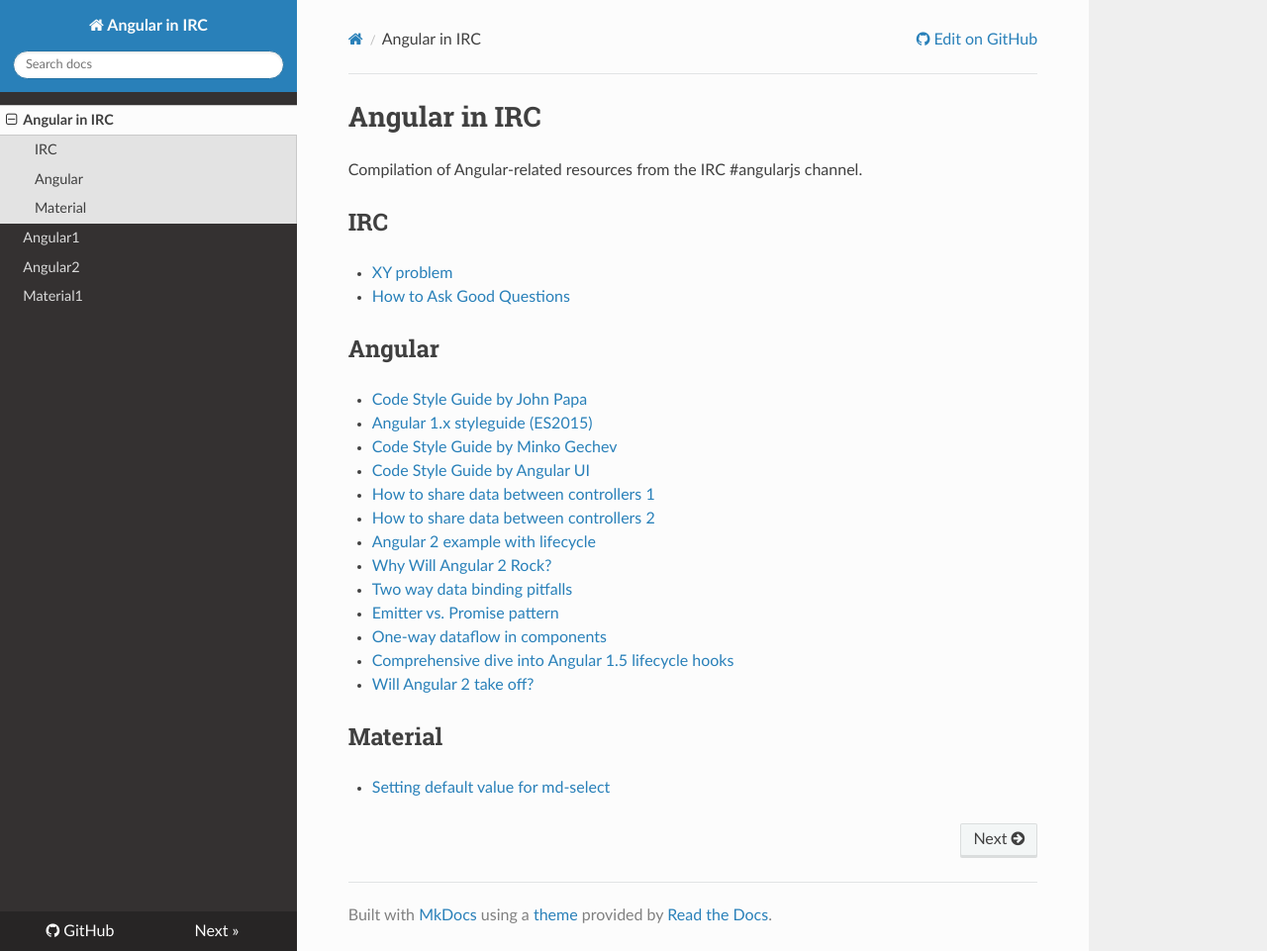
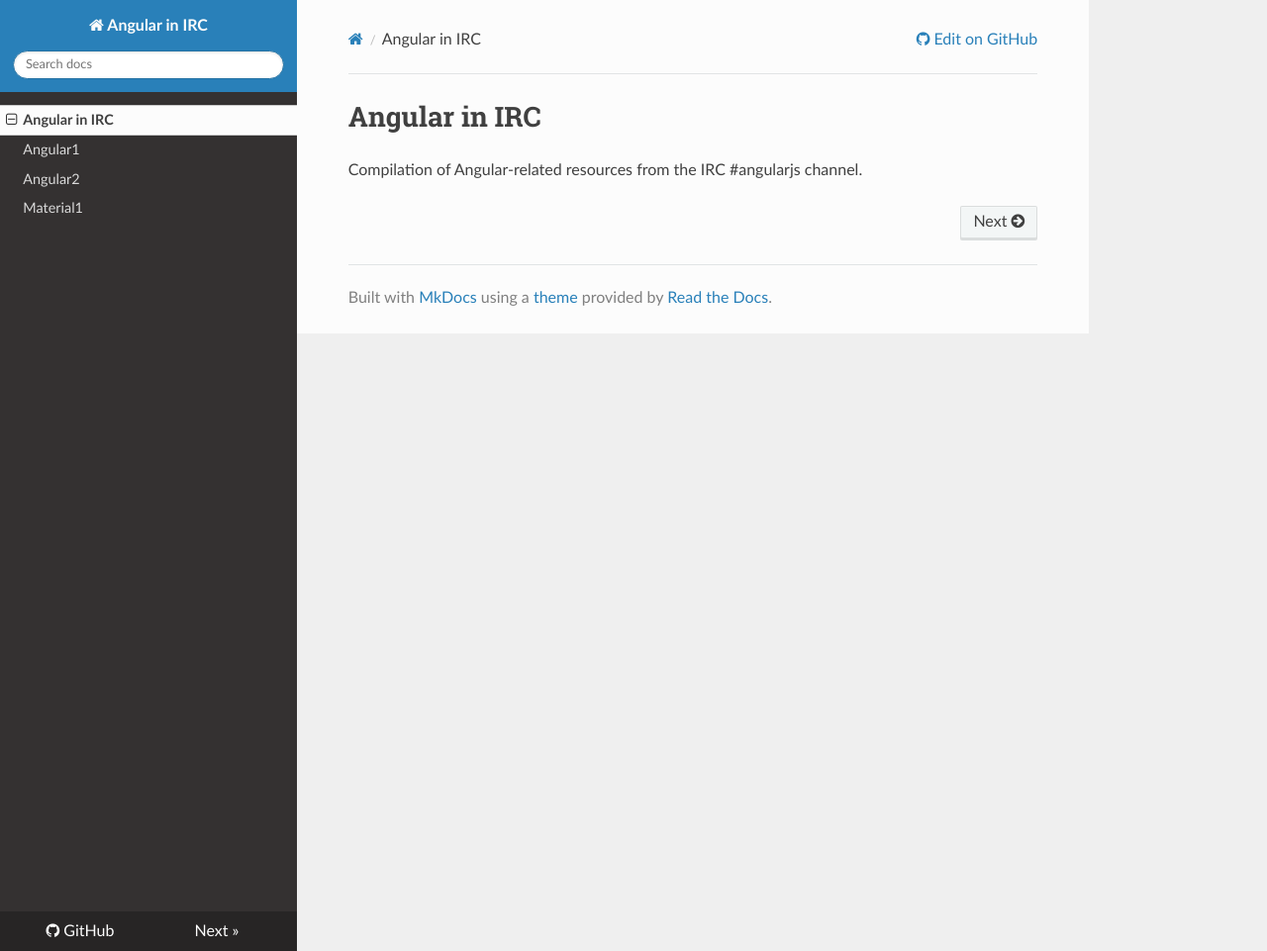
Before and after one commit to ngirc/ng-irc, an MkDocs documentation site: the page built from docs/index.md, in a window 1280 px wide and 961 px high. Shown: the whole window at 99% size. Built offline with MkDocs 1.6.1, drawn with Linux system fonts in a browser that asks for light colours; nearby versions of some CDN libraries.

Commit message:
Remove content splitted to different files.

```diff
--- a/docs/index.md
+++ b/docs/index.md
@@ -1,25 +1,3 @@
 # Angular in IRC
 
 Compilation of Angular-related resources from the IRC #angularjs channel.
-
-## IRC
-- [XY problem](http://xyproblem.info/)
-- [How to Ask Good Questions](http://www.catb.org/esr/faqs/smart-questions.html)
-
-## Angular
-- [Code Style Guide by John Papa](https://github.com/johnpapa/angular-styleguide)
-- [Angular 1.x styleguide (ES2015)](https://github.com/toddmotto/angularjs-styleguide)
-- [Code Style Guide by Minko Gechev](https://github.com/mgechev/angularjs-style-guide)
-- [Code Style Guide by Angular UI](https://github.com/angular-ui/AngularJS-StyleGuide)
-- [How to share data between controllers 1](http://plnkr.co/edit/TGlYHILp3kY8XD3U12xm?p=preview)
-- [How to share data between controllers 2](http://plnkr.co/edit/41xY057yPIuKgBEyq0hW?p=preview)
-- [Angular 2 example with lifecycle](http://plnkr.co/edit/hoM7FAsRfp7PkNQQwAYg?p=preview)
-- [Why Will Angular 2 Rock?](http://angular-tips.com/blog/2015/06/why-will-angular-2-rock/)
-- [Two way data binding pitfalls](http://plnkr.co/edit/7anGLMoJZgMkJFX9d9IA?p=preview)
-- [Emitter vs. Promise pattern](http://plnkr.co/edit/YEdUxkWPRwLCCfygFlnI?p=preview)
-- [One-way dataflow in components](http://plnkr.co/edit/hsmQV2j8tHs1ANYed1pS?p=preview)
-- [Comprehensive dive into Angular 1.5 lifecycle hooks](https://toddmotto.com/angular-1-5-lifecycle-hooks)
-- [Will Angular 2 take off?](https://t.co/BFzrAPHY0X)
-
-## Material
-- [Setting default value for md-select](http://codepen.io/anon/pen/ozZYkV)
```
